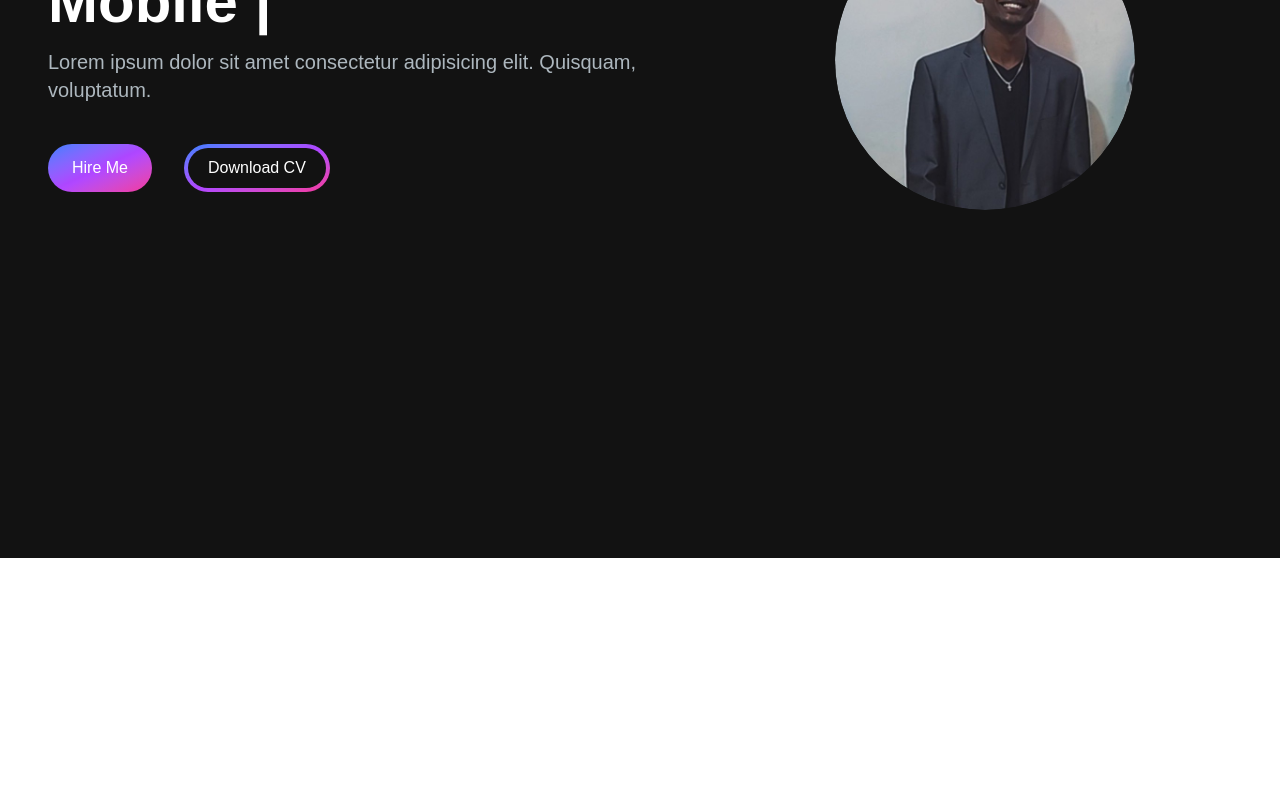
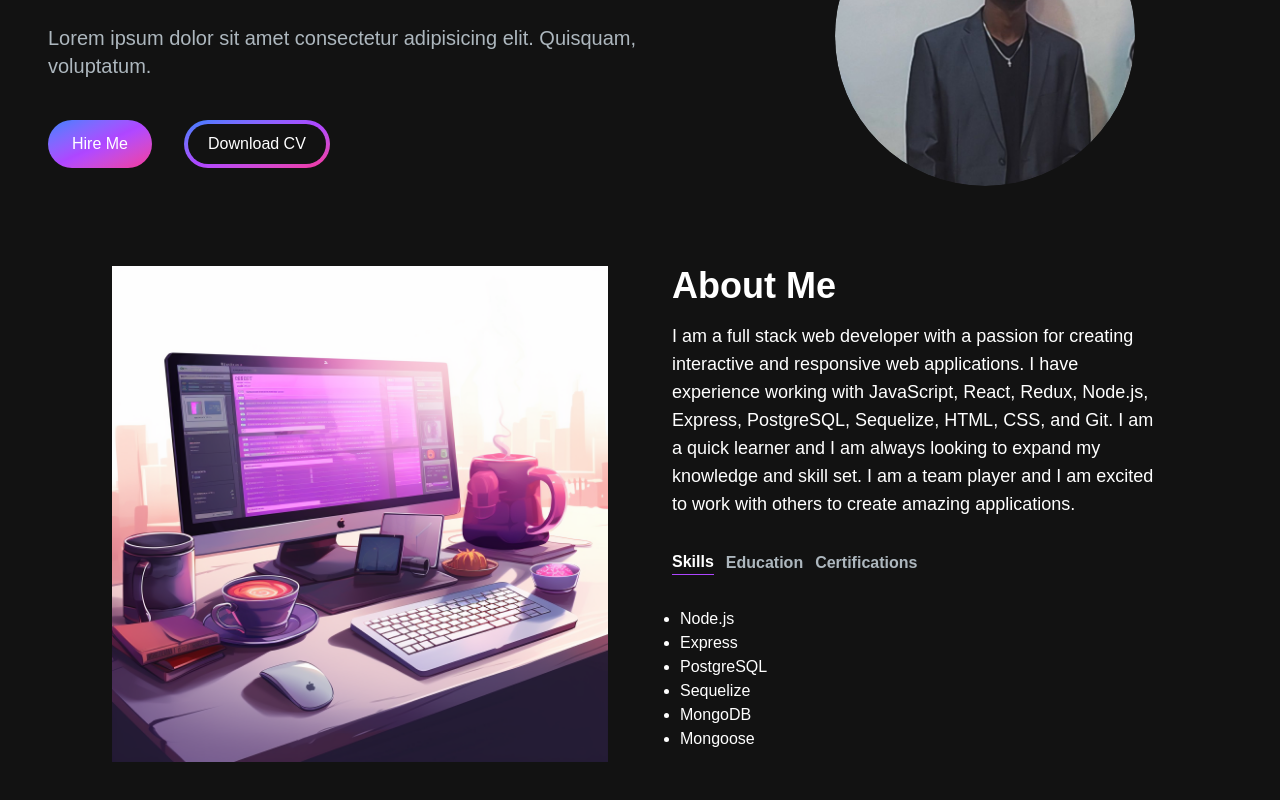
Before and after one commit to natanmuletahunde/Portfolio_next.js, a Next.js app: page / in a window 1280 px wide. Shown: the part 242-1042 px from the top of the page. Before the commit the page ends 800 px from the top, so only its background shows below. Built offline with nearby package versions, Linux system fonts and the light colour scheme.

Commit message:
finsh the about section by adding the images on it

```diff
--- a/src/app/components/AboutSection.jsx
+++ b/src/app/components/AboutSection.jsx
@@ -53,7 +53,7 @@ const AboutSection = () => {
   return (
     <section className="text-white">
       <div className="gap-8 items-center py-8 px-4 xl:gap-16 md:grid md:grid-cols-2 sm:py-16 lg:px-16">
-        <Image src="/images/about-image.png" width={500} height={500} />
+        <Image src="/images/about.png" width={500} height={500} />
         <div className="mt-4 md:mt-0 text-left flex flex-col h-full">
           <h2 className="text-4xl font-bold text-white mb-4">About Me</h2>
           <p className="text-white texxt-base md:text-lg">
--- a/src/app/page.js
+++ b/src/app/page.js
@@ -1,13 +1,15 @@
 import Image from "next/image";
 import HeroSection from "./components/HeroSection";
 import Navbar from "./components/Navbar";
+import AboutSection from "./components/AboutSection";
 
 export default function Home() {
   return (
     <main className="flex min-h-screen flex-col bg-[#121212]">
-      <Navbar />.
-      <div className="container mx-auto mt-24 px-12 py-4">
+      <Navbar />
+      <div class="container mt-24 mx-auto px-12 py-4">
         <HeroSection />
+        <AboutSection />
       </div>
     </main>
   );
```
Also changed, not shown: public/images/about.png (added).
